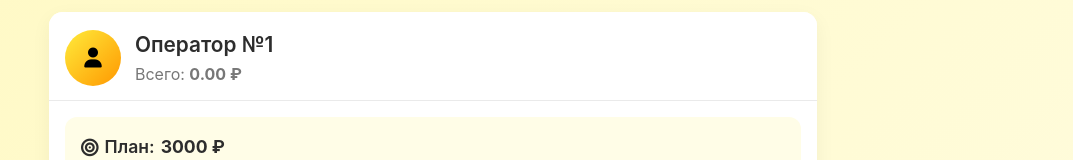
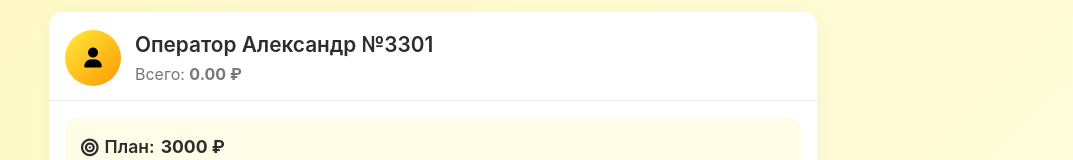
Before and after one commit to loki2360-bit/orders-tracking, a plain HTML site: page index.html in a window 1280 px wide. Shown: the top 160 px of the page, without its empty margins (207-1280 px from the left). Drawn offline with Linux system fonts and the light colour scheme.

Commit message:
Update index.html

```diff
--- a/index.html
+++ b/index.html
@@ -296,7 +296,7 @@
     <div class="header">
       <div class="avatar"><i class="fas fa-user"></i></div>
       <div class="info">
-        <h2>Оператор №<span id="opId">1</span></h2>
+        <h2>Оператор Александр №330<span id="opId">1</span></h2>
         <p>Всего: <b><span id="totalAll">0.00</span> ₽</b></p>
       </div>
     </div>
```
